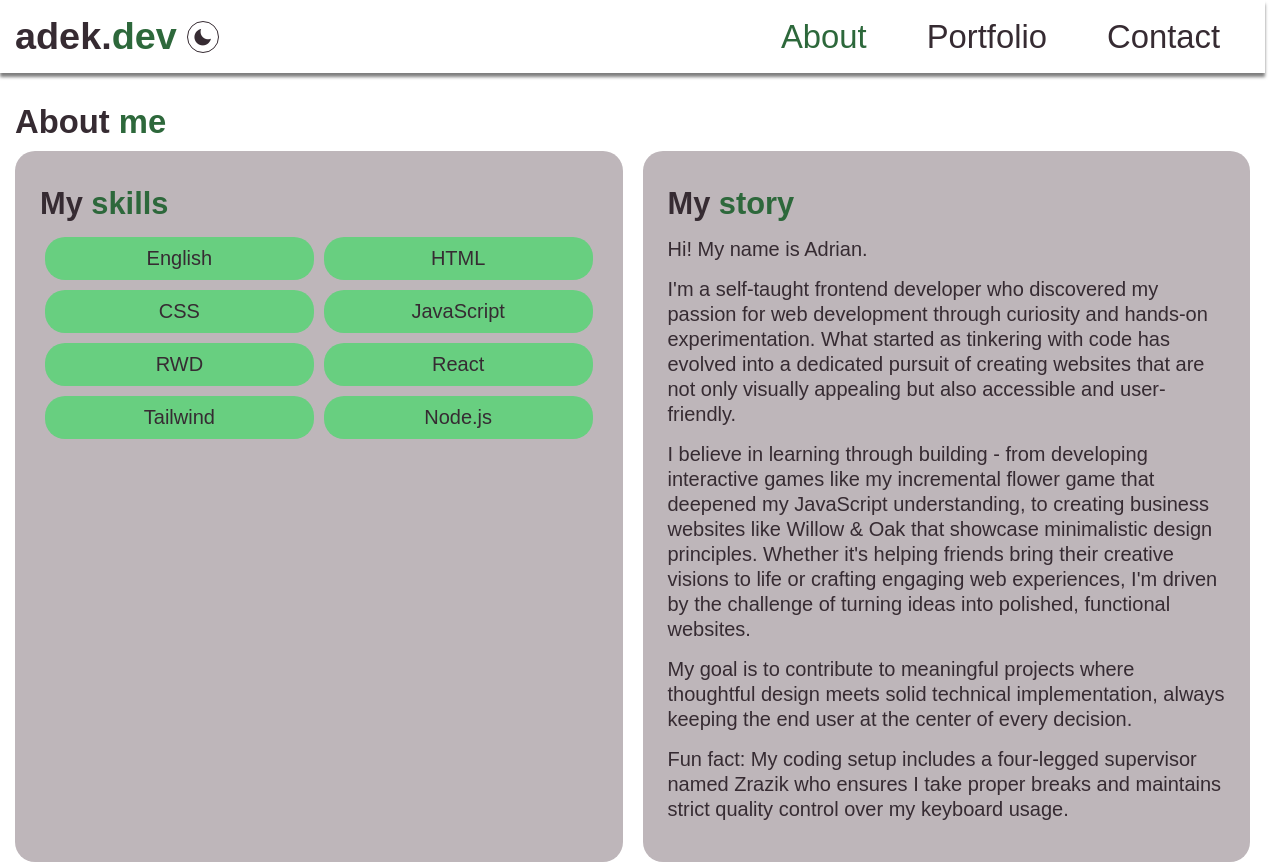
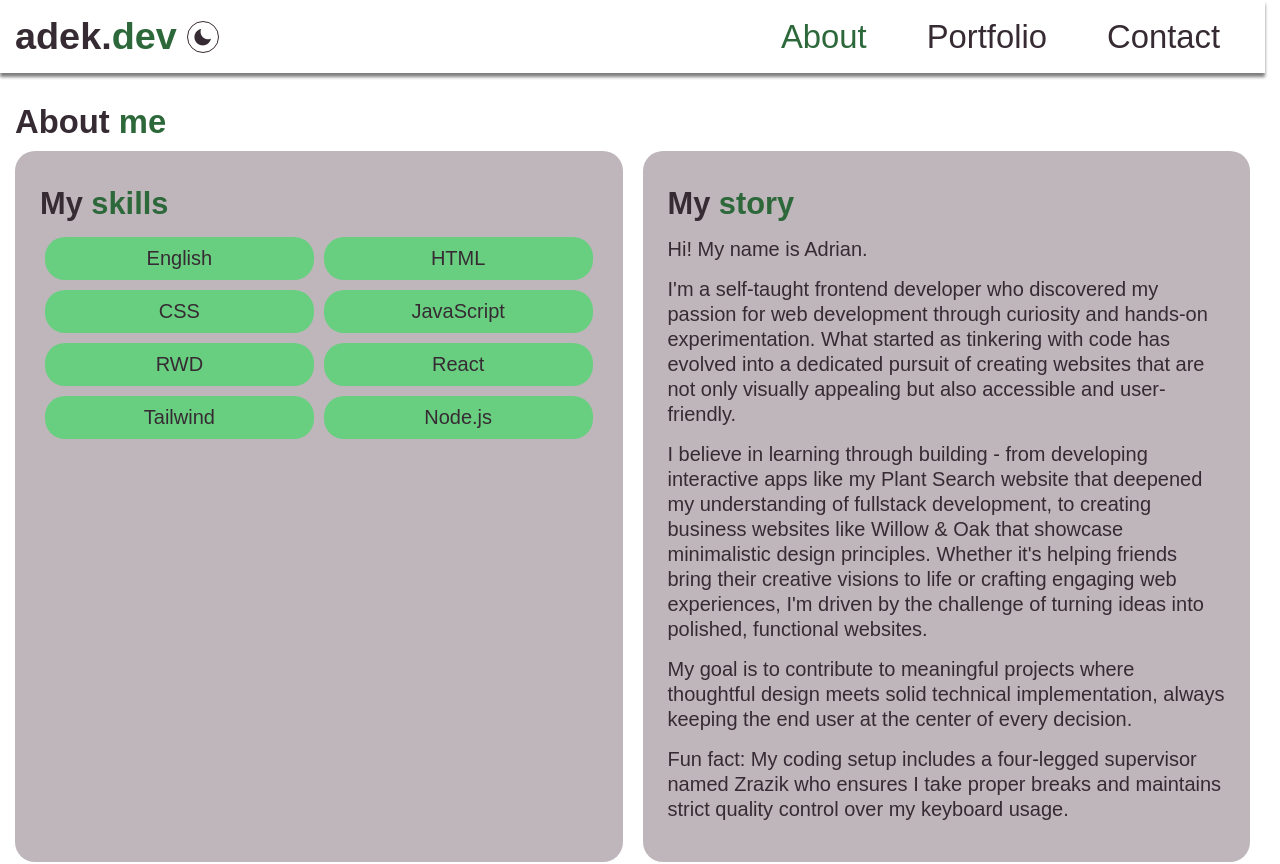
Before and after one commit to AdrianImiolek/MyWebsite, a React (Vite) app: page /about in a window 1280 px wide. Shown: the top 864 px of the page. Built offline with nearby package versions, Linux system fonts and the light colour scheme.

Commit message:
Changed my story description

```diff
--- a/src/components/page-specific/AboutMain/AboutMain.jsx
+++ b/src/components/page-specific/AboutMain/AboutMain.jsx
@@ -59,9 +59,8 @@ export default function AboutMain() {
 							but also accessible and user-friendly.
 						</p>
 						<p className="about__txt">
-							I believe in learning through building - from developing
-							interactive games like my incremental flower game that deepened my
-							JavaScript understanding, to creating business websites like
+							I believe in learning through building - from developing interactive apps
+							like my Plant Search website that deepened my understanding of fullstack development, to creating business websites like
 							Willow & Oak that showcase minimalistic design principles. Whether
 							it's helping friends bring their creative visions to life or
 							crafting engaging web experiences, I'm driven by the challenge of
```
